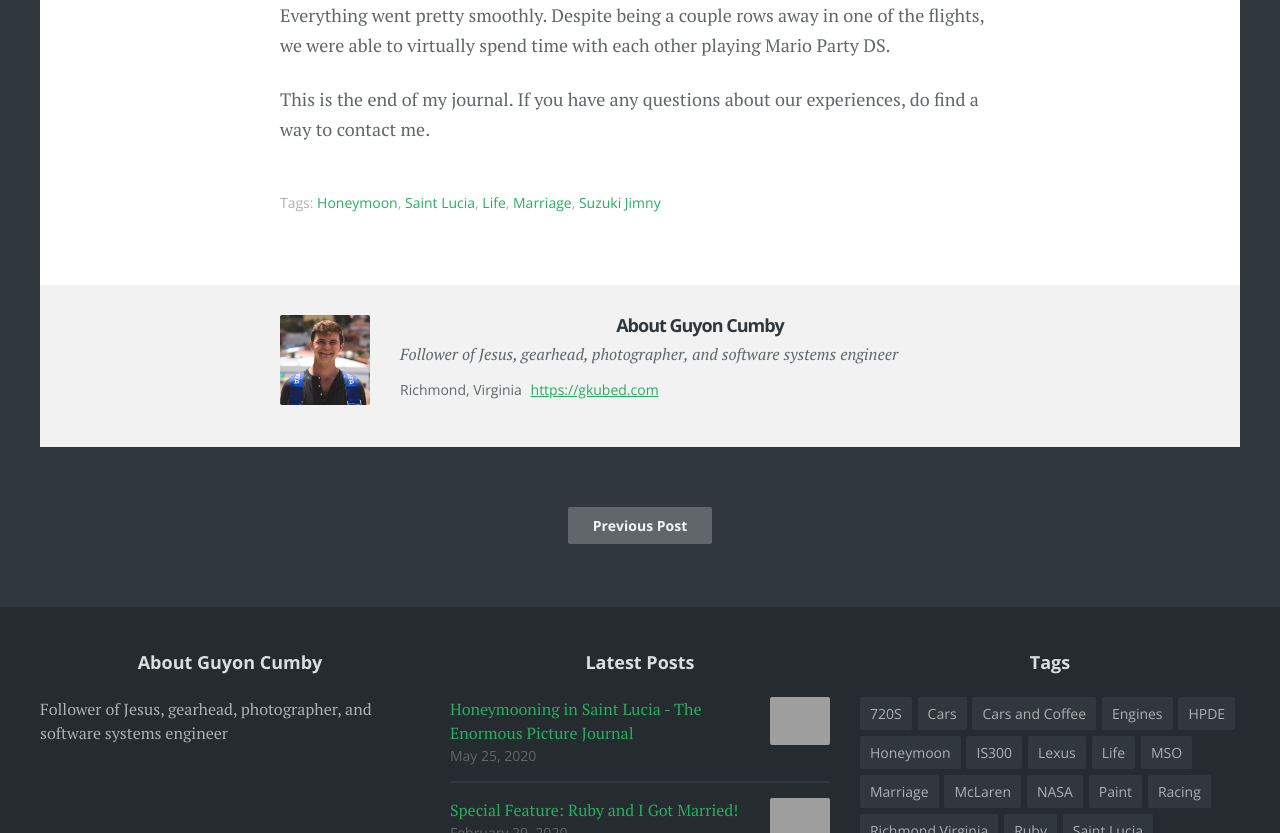
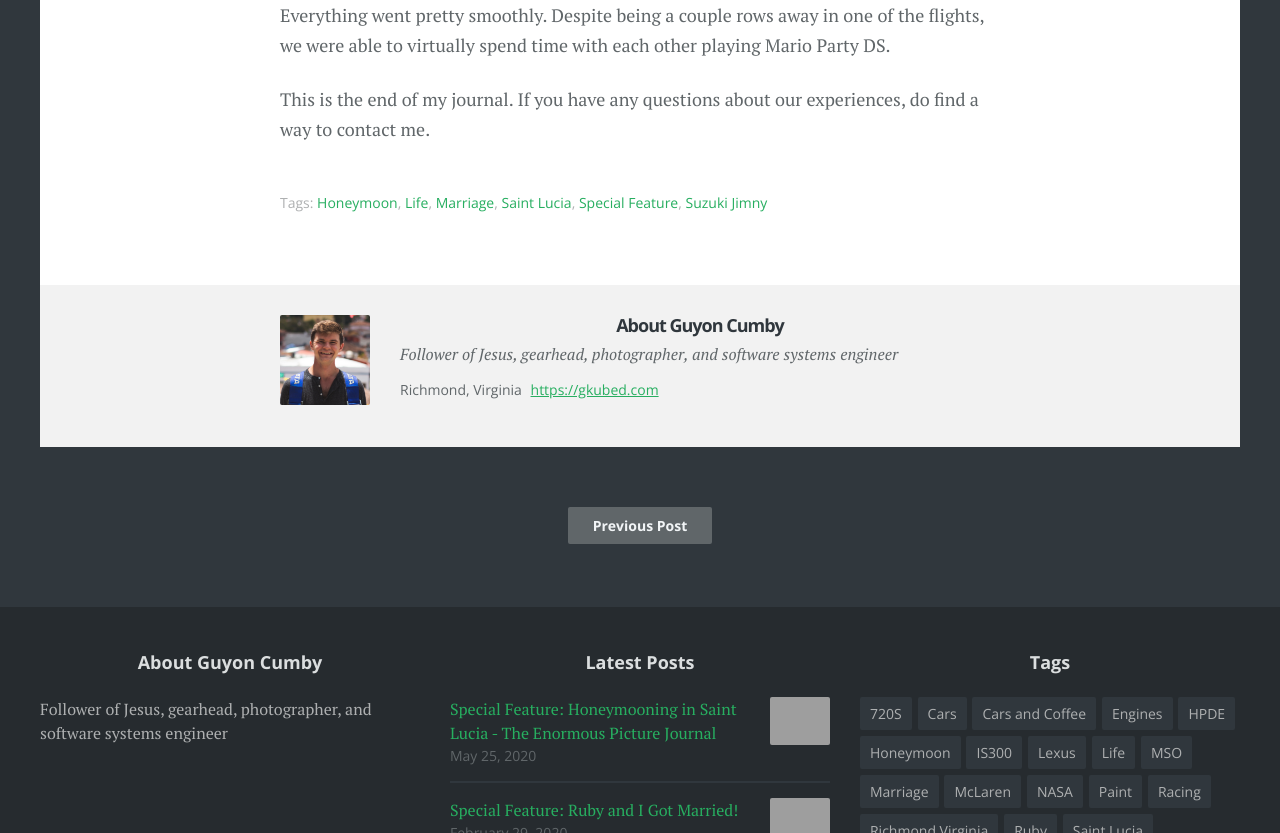
Before and after one commit to gkubed/gkubed.github.io, a Jekyll site: the page built from _posts/2020-05-25-special-feature-honeymooning-in-saint-lucia--the-enormous-picture-journal.markdown, in a window 1280 px wide and 900 px high, scrolled down 88418 px, cut to the strip 67-900 px from the top of the window. Built offline with Jekyll 4.4.1, drawn with Linux system fonts in a browser that asks for light colours; some web fonts are replaced; comment, search, counter and statistics services are not loaded; some of the changed text lies outside the part shown; grey boxes are pictures that could not be loaded.

Commit message:
Title/tag changes

```diff
--- a/_posts/2020-02-29-special-feature-ruby-and-i-got-married.markdown
+++ b/_posts/2020-02-29-special-feature-ruby-and-i-got-married.markdown
@@ -3,7 +3,7 @@ layout: post
 title: "Special Feature: Ruby and I Got Married!"
 date: "2020-02-29 10:51:21 -0500"
 featured_image: https://f002.backblazeb2.com/file/gkubed/2020-02-13-special-feature-ruby-and-i-got-married/wedding.jpg
-tags: [Marriage, Wedding, Ruby, Special Feature]
+tags: [Life, Marriage, Ruby, Special Feature, Wedding]
 ---
 
 *All photography featured in this post is the excellent work of [Michelle Joy Photography](https://michellejoyphoto.com/).*
--- a/_posts/2020-05-25-honeymooning-in-saint-lucia--the-enormous-picture-journal.markdown
+++ b/_posts/2020-05-25-special-feature-honeymooning-in-saint-lucia--the-enormous-picture-journal.markdown
@@ -1,9 +1,9 @@
 ---
 layout: post
-title: "Honeymooning in Saint Lucia - The Enormous Picture Journal"
+title: "Special Feature: Honeymooning in Saint Lucia - The Enormous Picture Journal"
 date: "2020-05-25 13:00:00 -0400"
 featured_image: https://f002.backblazeb2.com/file/gkubed/2020-05-25-honeymooning-in-saint-lucia--the-enormous-picture-journal/saint-lucia.jpg
-tags: [Honeymoon, Saint Lucia, Life, Marriage, Suzuki Jimny]
+tags: [Honeymoon, Life, Marriage, Saint Lucia, Special Feature, Suzuki Jimny]
 ---
 
 Immediately following our marriage, Ruby and I travelled to the island of Saint Lucia in the Caribbean. While Ruby knew we were going on a honeymoon, she (along with everybody else) was never told of where we were going.
```
